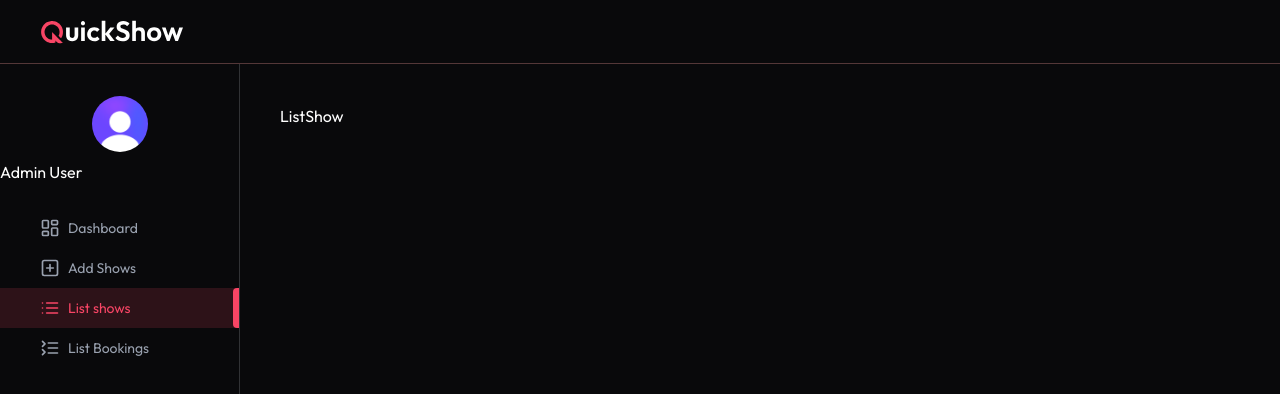
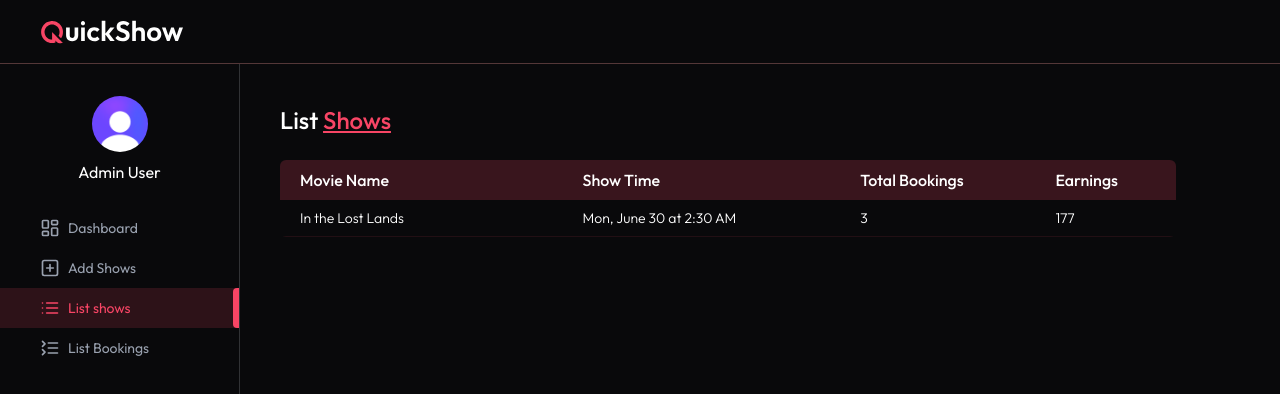
Before and after one commit to Noor-Tanvir-Hossin/cineswift-frontend, a React (Vite) app: page /admin/list-shows in a window 1280 px wide. Shown: the top 394 px of the page. Built offline with nearby package versions, Linux system fonts and the light colour scheme; no server answers.

Commit message:
implement admin dashboard list shows page

```diff
--- a/src/components/admin/AdminSidebar.jsx
+++ b/src/components/admin/AdminSidebar.jsx
@@ -33,9 +33,8 @@
         src={user.imageUrl}
         alt="sidebar"
       />
-      <p className="mt-2 text-base max-md:hidden">
-        {" "}
-        {user.firstName} {user.lastName}{" "}
+      <p className="mt-2 text-base max-md:hidden flex items-center justify-center">
+      {user.firstName} {user.lastName}
       </p>
       <div className="w-full">
         {adminNavLinks.map((link, index) => (
--- /dev/null
+++ b/src/lib/kConverter.js
@@ -0,0 +1,7 @@
+export const kConverter =(num) =>{
+    if(num>=1000){
+        return (num/1000).toFixed(1) + 'k'
+    }else{
+        return num
+    }
+}
--- a/src/pages/admin/ListShow.jsx
+++ b/src/pages/admin/ListShow.jsx
@@ -1,9 +1,66 @@
-import React from 'react'
+import React, { useEffect, useState } from 'react'
+import { dummyShowsData } from '../../assets/assets';
+import Loading from '../../components/Loading';
+import Title from '../../components/admin/Title';
+import { dateFormat } from '../../lib/dateFormat';
 
 const ListShow = () => {
-  return (
-    <div>ListShow</div>
-  )
+
+  const currency = import.meta.env.VITE_CURRENCY
+  const [shows, setShows]= useState([]);
+  const[loading, setLoading] = useState(true)
+  const getAllShows = async() =>{
+    try {
+      setShows([{
+        movie:dummyShowsData[0],
+        showDateTime:"2025-06-30T02:30:00.000Z",
+        showPrice: 59,
+        occupiedSeats:{
+          A1: "user_1",
+          B1: "user_2",
+          C1: "user_3"
+        }
+      }]);
+      setLoading(false)
+    } catch (error) {
+      console.error(error);
+    }
+
+  }
+
+  useEffect(()=>{
+    getAllShows()
+  },[])
+
+  return !loading ? (
+    <>
+    <Title text1='List' text2='Shows' />
+    <div className='max-w-4xl mt-6 overflow-x-auto'>
+    <table className='w-full border-collapse rounded-md overflow-hidden text-nowrap'>
+      <thead>
+        <tr className='bg-primary/20 text-left text-white'>
+            <th className='p-2 font-medium pl-5'>Movie Name</th>
+            <th className='p-2 font-medium'>Show Time</th>
+            <th className='p-2 font-medium'>Total Bookings</th>
+            <th className='p-2 font-medium'>Earnings</th>
+        </tr>
+      </thead>
+      <tbody className='text-sm font-light'>
+        {
+          shows.map((show, idx)=>(
+            <tr key={idx} className='border-b border-primary/10'>
+              <td className='p-2 min-w-45 pl-5'> {show.movie.title} </td>
+              <td className='p-2'> {dateFormat(show.showDateTime)} </td>
+              <td className='p-2'> {Object?.keys(show.occupiedSeats).length} </td>
+              <td className='p-2'> {currency} {(show.occupiedSeats && Object.keys(show.occupiedSeats).length * show.showPrice) || 0} </td>
+            </tr>
+          ))
+        }
+      </tbody>
+    </table>
+    </div>
+    </>
+  ) : <Loading/>
 }
 
 export default ListShow
```
